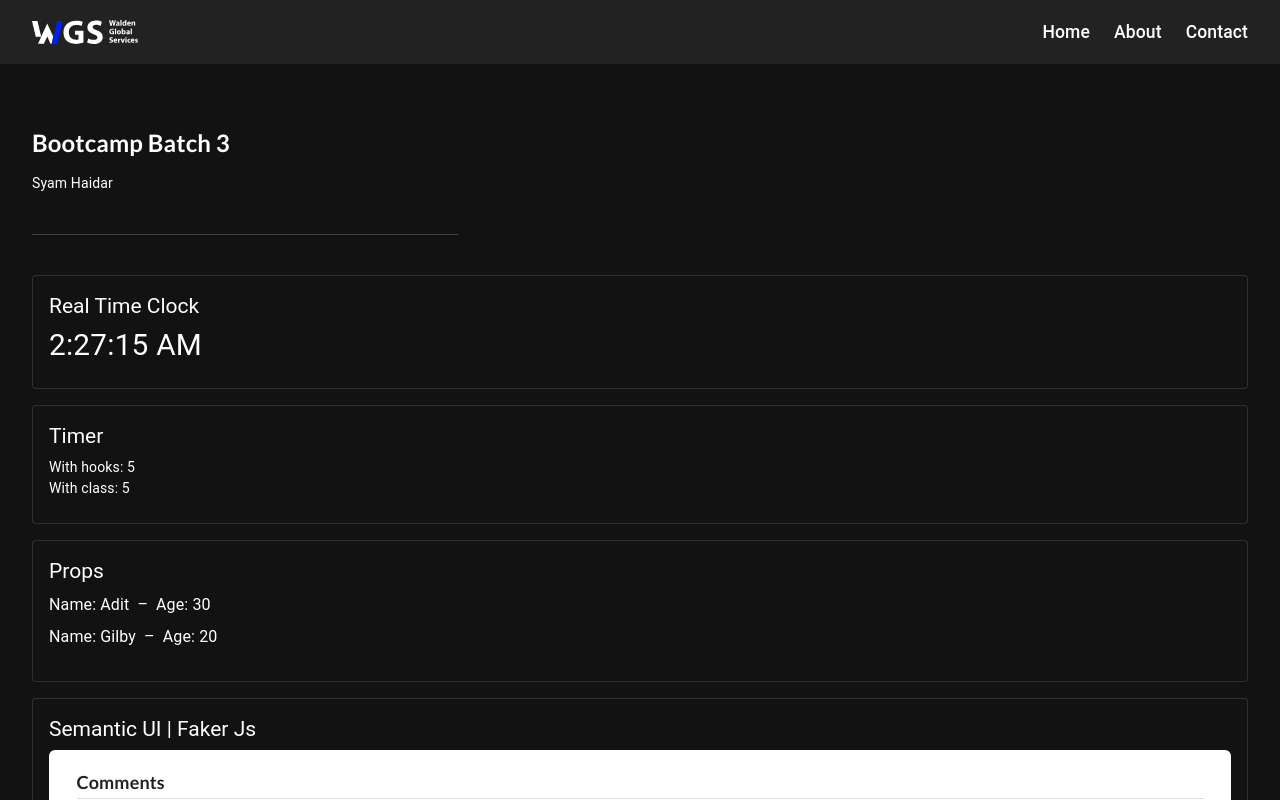
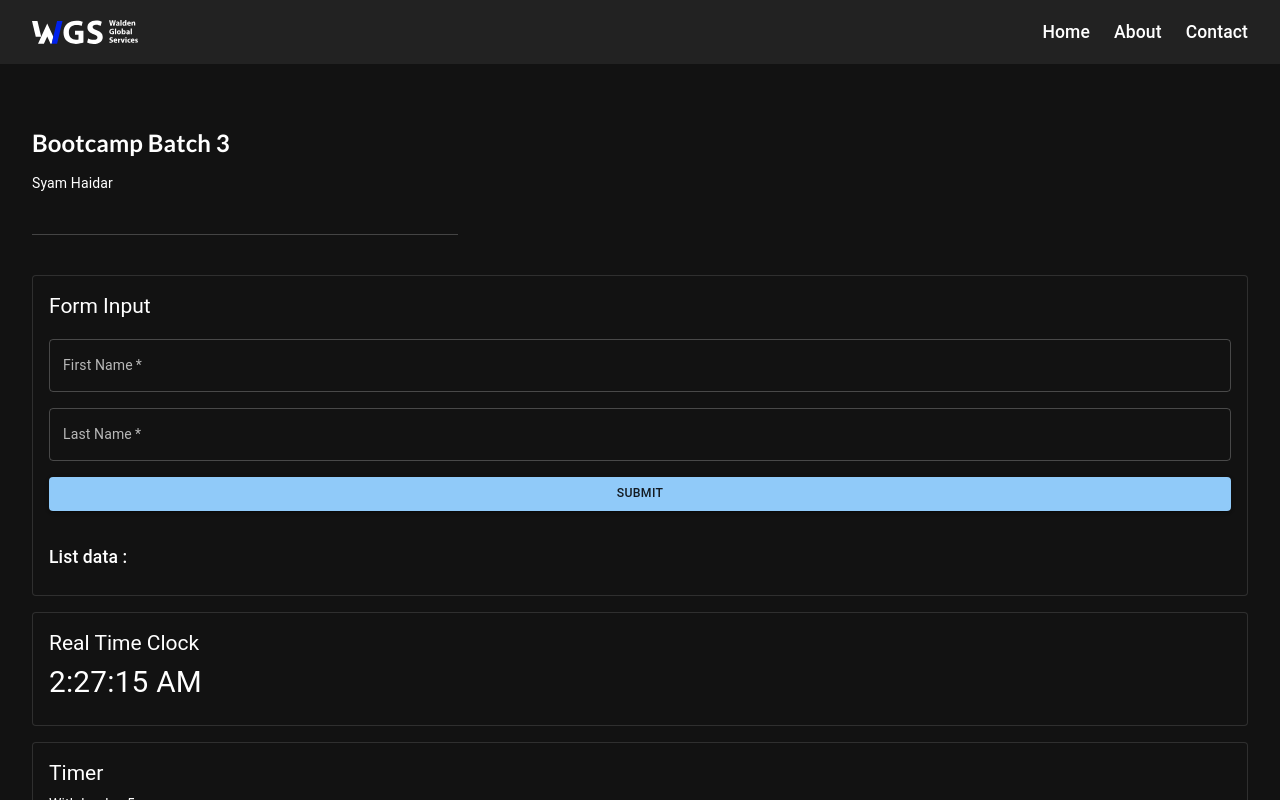
Before and after one commit to SyamHaidar/bootcamp-wgs-react, a React (Create React App) app: page /#/ in a window 1280 px wide. Shown: the top 800 px of the page. Built offline with nearby package versions, Linux system fonts and the light colour scheme.

Commit message:
Import FormInput

```diff
--- a/src/pages/Home.jsx
+++ b/src/pages/Home.jsx
@@ -5,6 +5,7 @@ import User from '../components/User'
 import TimerHooks from '../components/TimerHooks'
 import TimerClass from '../components/TimerClass'
 import RealTimeClock from '../components/RealTimeClock'
+import FormInput from '../components/FormInput'
 
 // ---------------------------------------------------------------------
 
@@ -23,6 +24,16 @@ const Home = () => {
       />
 
       <Stack direction="column" spacing={2}>
+        <Card variant="outlined">
+          <CardContent>
+            <Typography gutterBottom variant="h5" component="div">
+              Form Input
+            </Typography>
+            {/* FormInput component */}
+            <FormInput />
+          </CardContent>
+        </Card>
+
         <Card variant="outlined">
           <CardContent>
             <Typography gutterBottom variant="h5" component="div">
```
